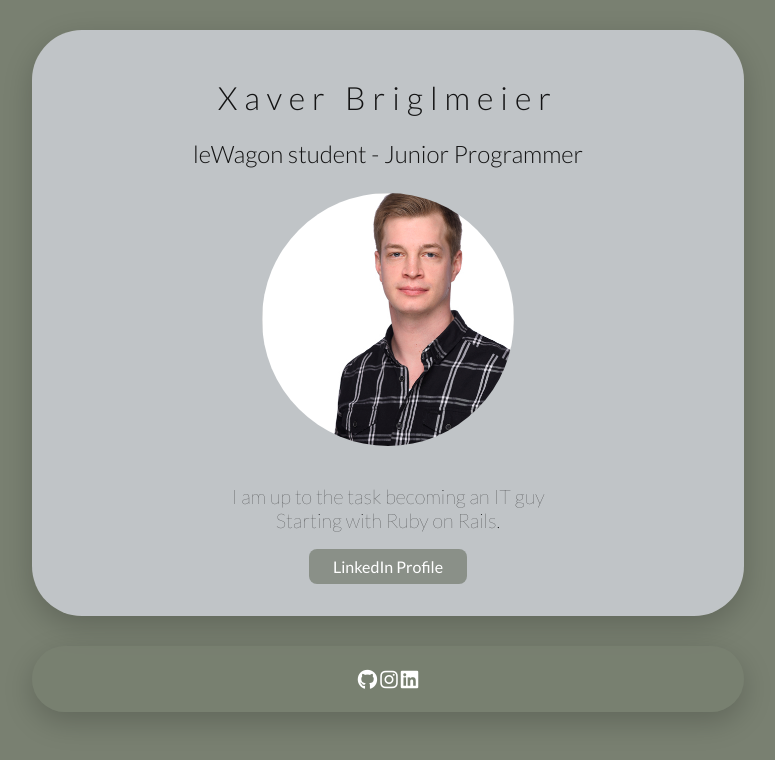
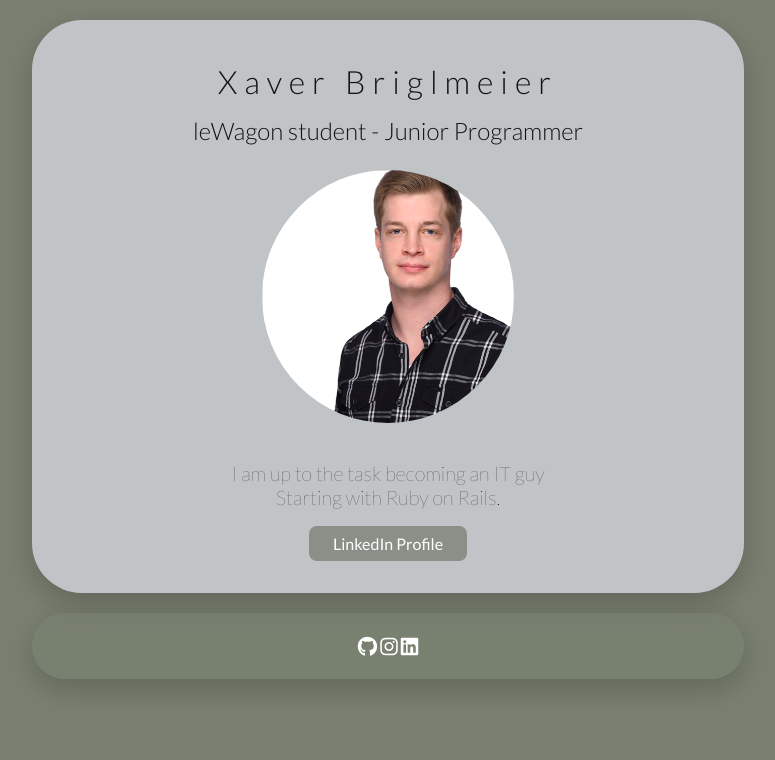
Before and after one commit to xabr/profile-webpage, a plain HTML site: page index.html in a window 1280 px wide. Shown: the whole page, without its empty margins (252-1027 px from the left). Drawn offline with Linux system fonts and the light colour scheme.

Commit message:
edited margins

```diff
--- a/style.css
+++ b/style.css
@@ -15,10 +15,10 @@ body {
 h1 {
   font-weight: 300;
   color: rgba(0, 0, 0, 0.9);
-  line-height: 50%;
+  line-height: 10%;
   letter-spacing: 7px;
   padding: 20px;
-  margin: 0;
+  margin: 0 auto;
 }
 
 h2 {
@@ -26,7 +26,7 @@ h2 {
   color: rgba(0, 0, 0, 0.9);
   line-height: 70%;
   padding: 20px;
-  margin: 0;
+  margin: 0 auto;
 }
 
 p {
@@ -50,7 +50,7 @@ a:hover {
   background-color: rgba(210, 213, 221, .8);
   border-radius: 50px;
   width: 50%;
-  margin: 30px auto;
+  margin: 20px auto;
   padding: 40px;
   text-align: center;
 }
@@ -60,7 +60,7 @@ a:hover {
   background-color: rgba(121, 128, 113, .5);
   border-radius: 50px;
   width: 50%;
-  margin: 20px auto;
+  margin: 10px auto;
   padding-left: 40px;
   padding-right: 40px;
   padding-top: 5px;
```
